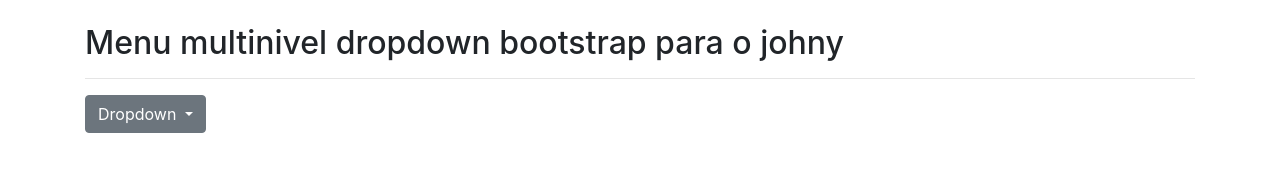
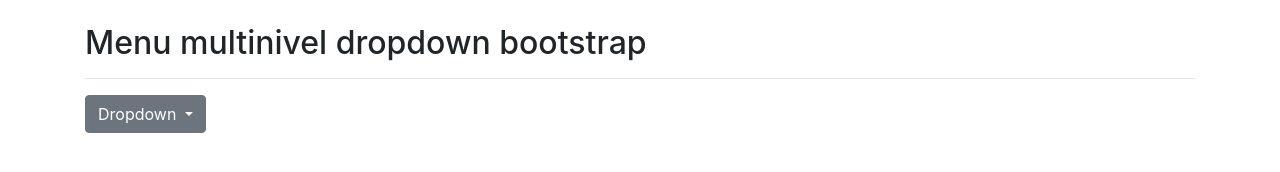
Before and after one commit to raphaeljq/navbarmultinivel, a plain HTML site: page index.html in a window 1280 px wide. Drawn offline with nearby package versions, Linux system fonts and the light colour scheme.

Commit message:
Mudei um titulo do arquivo index

```diff
--- a/index.html
+++ b/index.html
@@ -17,7 +17,7 @@
 
   <div class="container">
   	<div class="row">
-        <h2>Menu multinivel dropdown bootstrap para o johny</h2>
+        <h2>Menu multinivel dropdown bootstrap </h2>
         <hr>
         <div class="dropdown">
             <button class="btn btn-secondary dropdown-toggle" type="button" id="dropdownMenu1" data-toggle="dropdown" aria-haspopup="true" aria-expanded="false">
```
